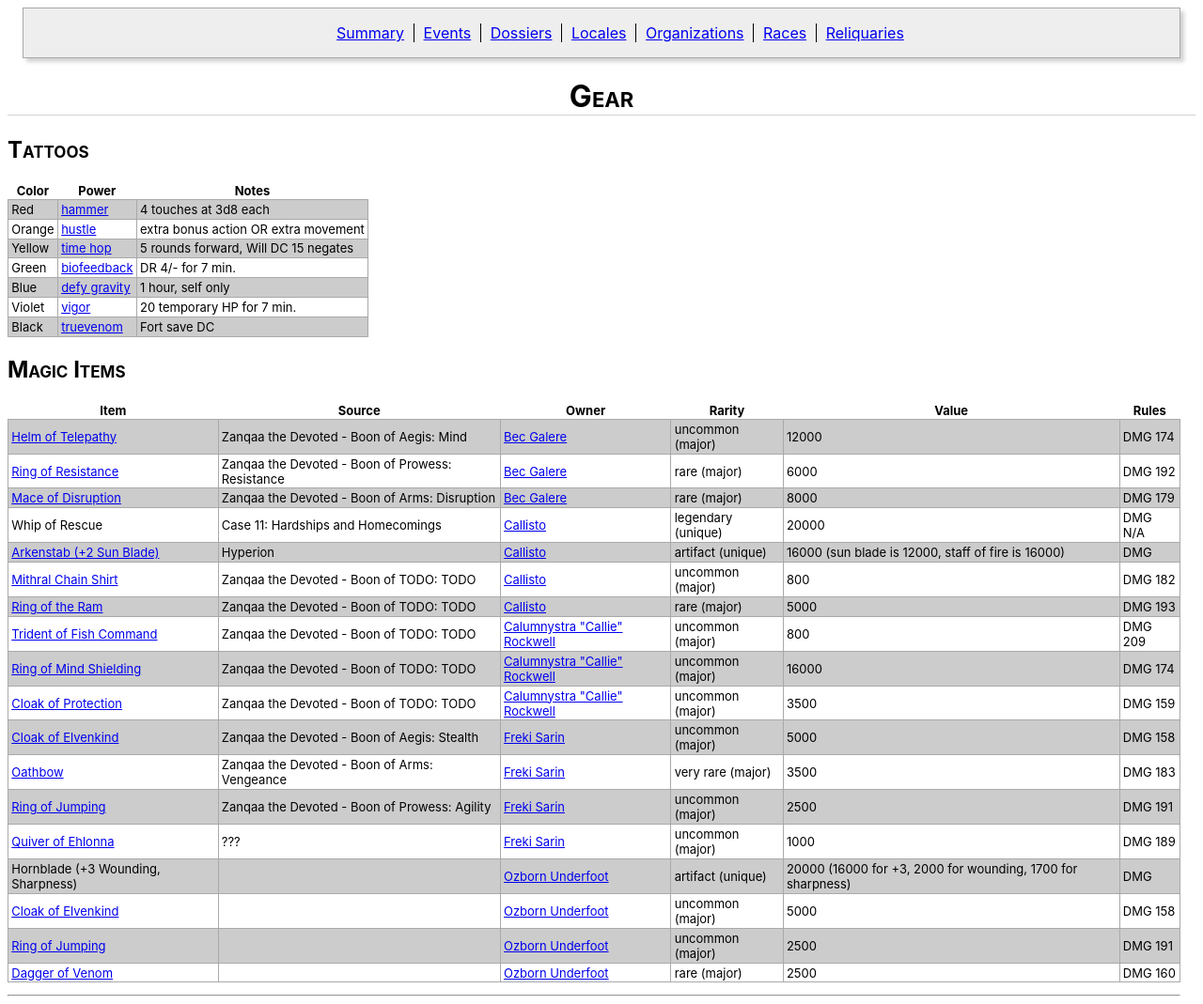
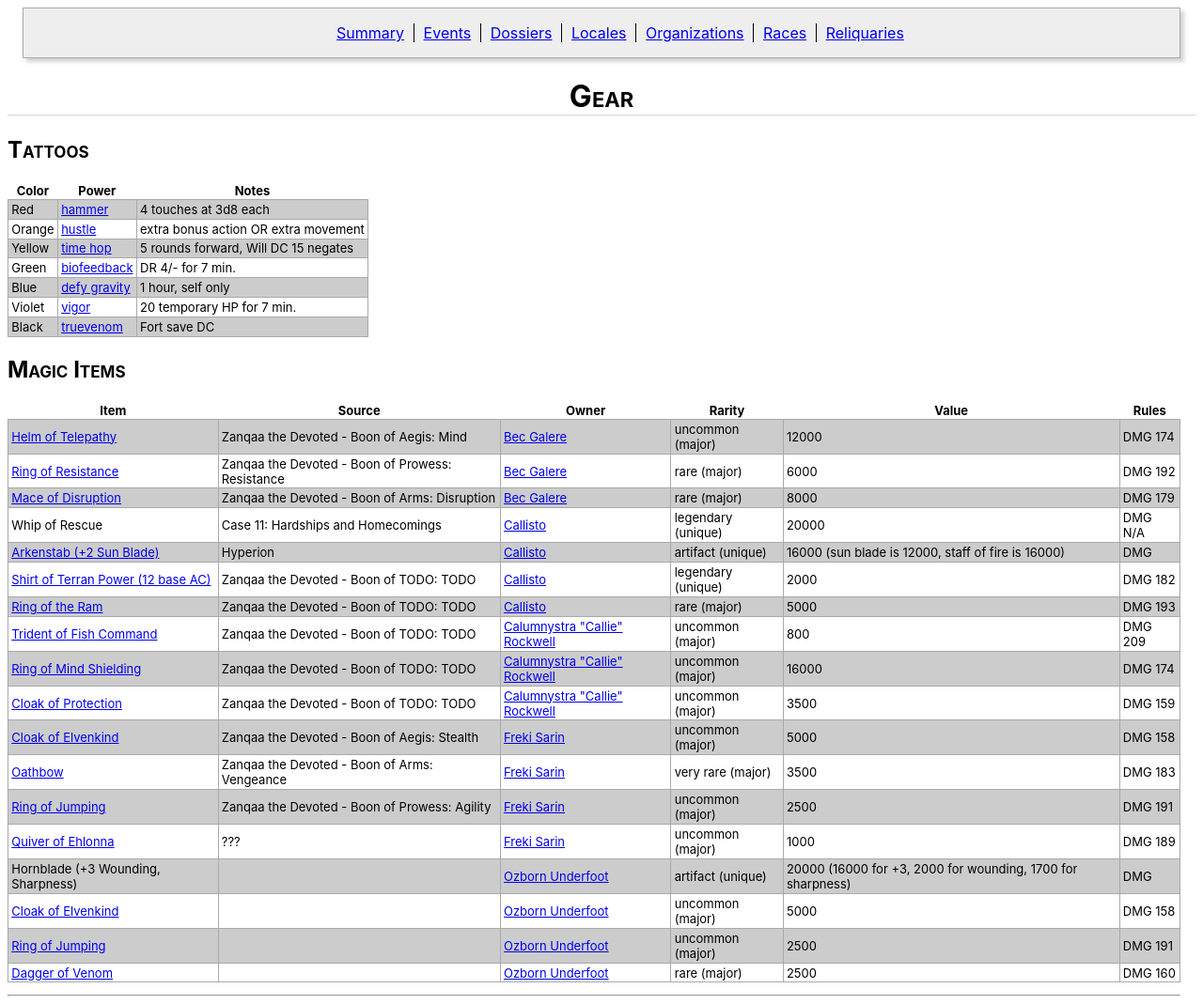
Before and after one commit to ctrueden/equilibrium, a Jekyll site: the page built from _pages/gear.md, in a window 1280 px wide and 1069 px high. Shown: the whole window at 94% size. Built offline with Jekyll 4.4.1, drawn with Linux system fonts in a browser that asks for light colours.

Commit message:
callisto: retcon the mithral chain shirt
The genie would not have granted a useless wish.

```diff
--- a/_pages/dossiers/callisto.md
+++ b/_pages/dossiers/callisto.md
@@ -15,10 +15,10 @@ magic-items:
     value: 16000 (sun blade is 12000, staff of fire is 16000)
     rarity: artifact (unique)
     link: https://www.5esrd.com/gamemastering/magic-items/magic-armor-and-weapons/#Sun_Blade
-  - name: Mithral Chain Shirt
+  - name: Shirt of Terran Power (12 base AC)
     source: "Zanqaa the Devoted - Boon of TODO: TODO"
-    value: 800
-    rarity: uncommon (major)
+    value: 2000
+    rarity: legendary (unique)
     page: 182
     link: TODO
   - name: Ring of the Ram
```
